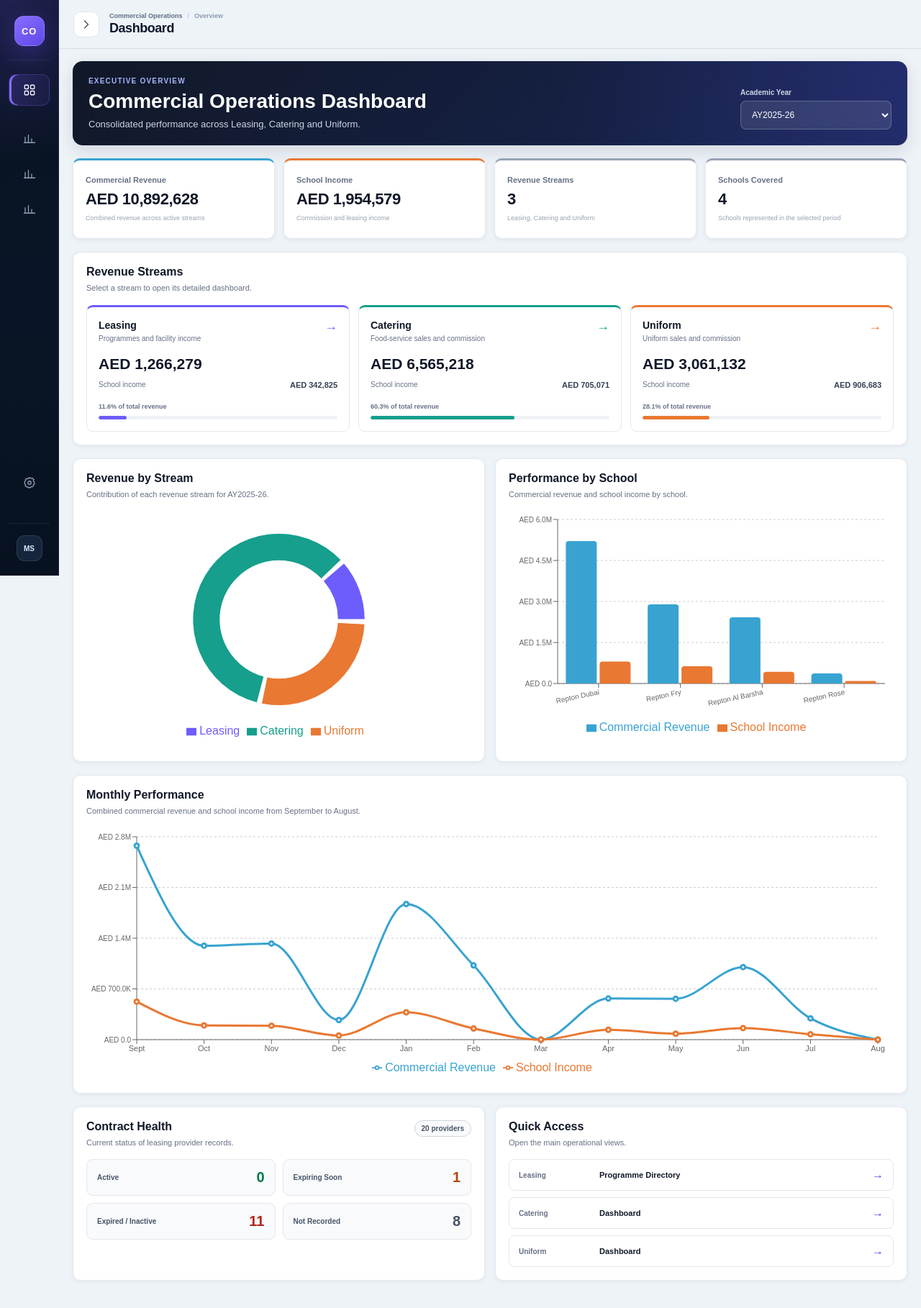
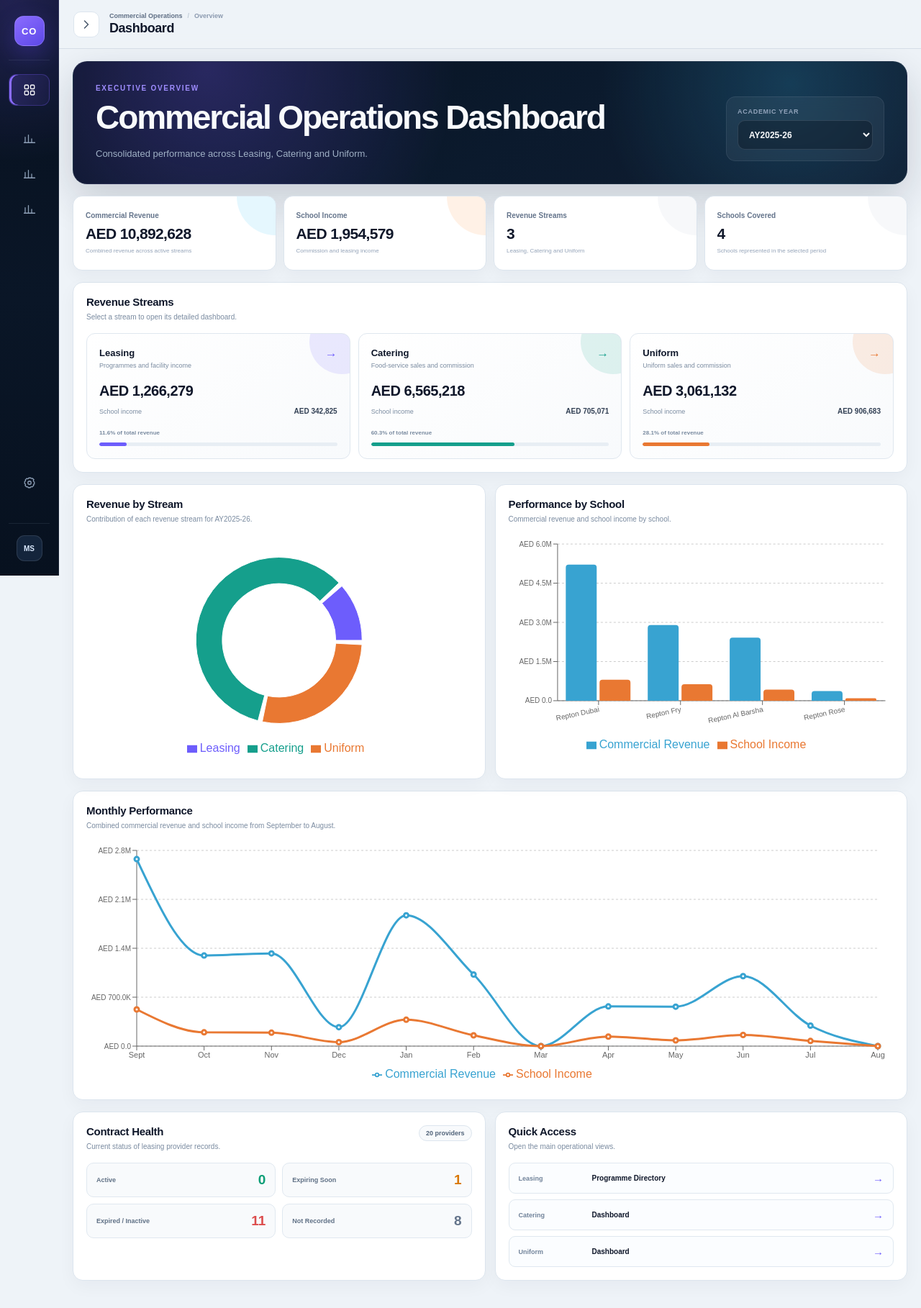
Before and after one commit to mo-seoudi/comops-2, a React (Vite) app: page /dashboard in a window 1280 px wide. Shown: the top 1818 px of the page at 72% size. Built offline with nearby package versions, Linux system fonts and the light colour scheme.

Commit message:
Update DashboardPage.css

```diff
--- a/src/pages/dashboard/DashboardPage.css
+++ b/src/pages/dashboard/DashboardPage.css
@@ -1,6 +1,6 @@
 .commercial-dashboard-page {
   width: 100%;
-  max-width: 1500px;
+  max-width: 1540px;
   margin: 0 auto;
 }
 
@@ -8,131 +8,152 @@
   display: flex;
   align-items: flex-end;
   justify-content: space-between;
-  gap: 24px;
-  margin-bottom: 18px;
-  padding: 22px;
+  gap: 28px;
+  margin-bottom: 16px;
+  padding: 31px;
   overflow: hidden;
+  border: 1px solid rgba(148,163,184,.12);
+  border-radius: 20px;
   background:
-    radial-gradient(circle at top right, rgba(109, 93, 252, 0.17), transparent 42%),
-    linear-gradient(135deg, #111827, #172554);
-  border-radius: 14px;
-  box-shadow: 0 8px 24px rgba(16, 24, 40, 0.12);
+    radial-gradient(circle at 86% 18%, rgba(55,191,243,.2), transparent 26%),
+    radial-gradient(circle at 16% 6%, rgba(124,92,255,.28), transparent 35%),
+    linear-gradient(145deg, #07111f 0%, #0b1a2d 54%, #101d31 100%);
+  box-shadow: 0 20px 55px rgba(15,23,42,.18);
 }
 
 .dashboard-eyebrow {
   display: block;
-  margin-bottom: 7px;
-  color: #a5b4fc;
+  margin-bottom: 12px;
+  color: #9f8dff;
   font-size: 10px;
-  font-weight: 800;
-  letter-spacing: 0.12em;
+  font-weight: 900;
+  letter-spacing: .17em;
   text-transform: uppercase;
 }
 
 .dashboard-hero h1 {
+  max-width: 760px;
   margin: 0;
-  color: #ffffff;
-  font-size: 28px;
-  line-height: 1.15;
+  color: #f8fafc;
+  font-size: clamp(30px, 4vw, 46px);
+  font-weight: 850;
+  line-height: 1.04;
+  letter-spacing: -.045em;
 }
 
 .dashboard-hero p {
-  margin: 8px 0 0;
-  color: #cbd5e1;
+  max-width: 680px;
+  margin: 15px 0 0;
+  color: #9fb0c5;
   font-size: 13px;
+  line-height: 1.65;
 }
 
 .dashboard-period-filter {
   display: flex;
-  min-width: 210px;
+  min-width: 220px;
   flex-direction: column;
-  gap: 6px;
+  gap: 7px;
+  padding: 15px;
+  border: 1px solid rgba(148,163,184,.14);
+  border-radius: 13px;
+  background: rgba(255,255,255,.055);
+  backdrop-filter: blur(10px);
 }
 
 .dashboard-period-filter label {
-  color: #cbd5e1;
-  font-size: 10px;
-  font-weight: 700;
+  color: #91a3ba;
+  font-size: 9px;
+  font-weight: 850;
+  letter-spacing: .08em;
+  text-transform: uppercase;
 }
 
 .dashboard-period-filter select {
   width: 100%;
-  min-height: 40px;
+  min-height: 41px;
   padding: 8px 34px 8px 11px;
-  border: 1px solid rgba(255, 255, 255, 0.22);
-  border-radius: 8px;
-  background: rgba(255, 255, 255, 0.1);
-  color: #ffffff;
+  border: 1px solid rgba(148,163,184,.22);
+  border-radius: 10px;
+  background: rgba(5,13,25,.34);
+  color: #f8fafc;
   font: inherit;
   font-size: 12px;
+  font-weight: 700;
   outline: none;
 }
 
-.dashboard-period-filter option {
-  color: #101828;
-}
+.dashboard-period-filter option { color: #0f172a; }
 
 .dashboard-kpi-grid {
   display: grid;
-  grid-template-columns: repeat(4, minmax(170px, 1fr));
-  gap: 12px;
-  margin-bottom: 18px;
+  grid-template-columns: repeat(4, minmax(160px, 1fr));
+  gap: 10px;
+  margin-bottom: 16px;
 }
 
 .dashboard-kpi-card {
+  position: relative;
   display: flex;
   min-width: 0;
-  min-height: 112px;
+  min-height: 104px;
   flex-direction: column;
   justify-content: center;
   padding: 16px 17px;
-  background: #ffffff;
-  border: 1px solid #e4e7ec;
-  border-top: 3px solid #98a2b3;
-  border-radius: 10px;
-  box-shadow: 0 2px 6px rgba(16, 24, 40, 0.06);
+  overflow: hidden;
+  border: 1px solid #dce5ee;
+  border-radius: 13px;
+  background: #fff;
+  box-shadow: 0 8px 22px rgba(15,23,42,.045);
 }
 
-.dashboard-kpi-card.primary {
-  border-top-color: #38a3d1;
+.dashboard-kpi-card::after {
+  content: "";
+  position: absolute;
+  top: 0;
+  right: 0;
+  width: 54px;
+  height: 54px;
+  border-radius: 0 0 0 54px;
+  background: rgba(148,163,184,.08);
 }
 
-.dashboard-kpi-card.income {
-  border-top-color: #e97832;
-}
+.dashboard-kpi-card.primary::after { background: rgba(55,191,243,.13); }
+.dashboard-kpi-card.income::after { background: rgba(255,157,77,.14); }
 
 .dashboard-kpi-card span {
-  color: #667085;
-  font-size: 11px;
-  font-weight: 700;
+  color: #64748b;
+  font-size: 10px;
+  font-weight: 800;
 }
 
 .dashboard-kpi-card strong {
   margin-top: 8px;
   overflow: hidden;
-  color: #101828;
-  font-size: 22px;
-  letter-spacing: -0.02em;
+  color: #0f172a;
+  font-size: 21px;
+  font-weight: 850;
+  letter-spacing: -.03em;
   text-overflow: ellipsis;
   white-space: nowrap;
 }
 
 .dashboard-kpi-card small {
-  margin-top: 7px;
-  color: #98a2b3;
-  font-size: 9px;
+  margin-top: 6px;
+  color: #94a3b8;
+  font-size: 8px;
   line-height: 1.4;
 }
 
 .dashboard-section,
 .dashboard-chart-card,
 .dashboard-info-card {
-  margin-bottom: 18px;
+  margin-bottom: 16px;
   padding: 18px;
-  background: #ffffff;
-  border: 1px solid #e4e7ec;
-  border-radius: 11px;
-  box-shadow: 0 2px 6px rgba(16, 24, 40, 0.05);
+  border: 1px solid #dce5ee;
+  border-radius: 14px;
+  background: #fff;
+  box-shadow: 0 8px 24px rgba(15,23,42,.04);
 }
 
 .dashboard-section-heading,
@@ -147,44 +168,60 @@
 .dashboard-section-heading h2,
 .dashboard-card-heading h2 {
   margin: 0;
-  color: #101828;
-  font-size: 16px;
+  color: #0f172a;
+  font-size: 15px;
+  font-weight: 850;
+  letter-spacing: -.02em;
 }
 
 .dashboard-section-heading p,
 .dashboard-card-heading p {
   margin: 5px 0 0;
-  color: #667085;
-  font-size: 11px;
+  color: #7a8ba0;
+  font-size: 10px;
   line-height: 1.5;
 }
 
 .dashboard-stream-grid {
   display: grid;
-  grid-template-columns: repeat(3, minmax(220px, 1fr));
-  gap: 12px;
+  grid-template-columns: repeat(3, minmax(210px, 1fr));
+  gap: 11px;
 }
 
 .dashboard-stream-card {
+  position: relative;
   display: block;
   min-width: 0;
-  padding: 16px;
-  background: #ffffff;
-  border: 1px solid #e4e7ec;
-  border-top: 3px solid var(--stream-colour);
-  border-radius: 9px;
+  padding: 17px;
+  overflow: hidden;
+  border: 1px solid #dfe7ef;
+  border-radius: 12px;
+  background: linear-gradient(145deg, #fff, #f8fafc);
   color: inherit;
   text-decoration: none;
-  transition: transform 160ms ease, box-shadow 160ms ease, border-color 160ms ease;
+  transition: transform 150ms ease, box-shadow 150ms ease, border-color 150ms ease;
+}
+
+.dashboard-stream-card::after {
+  content: "";
+  position: absolute;
+  top: -34px;
+  right: -34px;
+  width: 90px;
+  height: 90px;
+  border-radius: 50%;
+  background: color-mix(in srgb, var(--stream-colour) 13%, transparent);
 }
 
 .dashboard-stream-card:hover {
-  transform: translateY(-2px);
-  border-color: color-mix(in srgb, var(--stream-colour) 45%, #e4e7ec);
-  box-shadow: 0 8px 20px rgba(16, 24, 40, 0.09);
+  transform: translateY(-3px);
+  border-color: color-mix(in srgb, var(--stream-colour) 42%, #dfe7ef);
+  box-shadow: 0 14px 30px rgba(15,23,42,.09);
 }
 
 .dashboard-stream-heading {
+  position: relative;
+  z-index: 1;
   display: flex;
   align-items: flex-start;
   justify-content: space-between;
@@ -192,108 +229,105 @@
 }
 
 .dashboard-stream-heading span:first-child {
-  color: #101828;
-  font-size: 14px;
-  font-weight: 800;
+  color: #0f172a;
+  font-size: 13px;
+  font-weight: 850;
 }
 
 .dashboard-stream-heading p {
   margin: 4px 0 0;
-  color: #667085;
-  font-size: 10px;
+  color: #7a8ba0;
+  font-size: 9px;
 }
 
 .dashboard-stream-arrow {
   color: var(--stream-colour);
-  font-size: 18px;
-  font-weight: 700;
+  font-size: 17px;
+  font-weight: 800;
 }
 
 .dashboard-stream-card > strong {
+  position: relative;
+  z-index: 1;
   display: block;
-  margin-top: 18px;
-  color: #101828;
-  font-size: 21px;
+  margin-top: 19px;
+  color: #0f172a;
+  font-size: 20px;
+  font-weight: 850;
+  letter-spacing: -.025em;
 }
 
 .dashboard-stream-meta {
+  position: relative;
+  z-index: 1;
   display: flex;
   align-items: center;
   justify-content: space-between;
   gap: 10px;
   margin-top: 11px;
-  color: #667085;
+  color: #7a8ba0;
+  font-size: 9px;
+}
+
+.dashboard-stream-meta b {
+  color: #334155;
   font-size: 10px;
 }
 
-.dashboard-stream-meta b {
-  color: #344054;
-  font-size: 11px;
-}
-
 .dashboard-stream-contribution {
+  position: relative;
+  z-index: 1;
   margin-top: 13px;
 }
 
 .dashboard-stream-contribution > span {
-  color: #667085;
-  font-size: 9px;
-  font-weight: 600;
+  color: #7a8ba0;
+  font-size: 8px;
+  font-weight: 700;
 }
 
 .dashboard-stream-contribution > div {
   height: 5px;
-  margin-top: 6px;
+  margin-top: 7px;
   overflow: hidden;
-  background: #eef1f5;
   border-radius: 999px;
+  background: #e8eef4;
 }
 
 .dashboard-stream-contribution i {
   display: block;
   height: 100%;
+  border-radius: inherit;
   background: var(--stream-colour);
-  border-radius: 999px;
 }
 
 .dashboard-chart-grid,
 .dashboard-bottom-grid {
   display: grid;
   grid-template-columns: repeat(2, minmax(0, 1fr));
-  gap: 14px;
+  gap: 13px;
 }
 
-.dashboard-chart-container {
-  height: 330px;
-}
-
-.dashboard-pie-container {
-  height: 320px;
-}
-
-.dashboard-line-container {
-  height: 350px;
-}
-
-.dashboard-monthly-card {
-  overflow: hidden;
-}
+.dashboard-chart-container { height: 320px; }
+.dashboard-pie-container { height: 310px; }
+.dashboard-line-container { height: 340px; }
+.dashboard-monthly-card { overflow: hidden; }
 
 .dashboard-count-pill {
   padding: 5px 9px;
-  border: 1px solid #d0d5dd;
+  border: 1px solid #dce5ee;
   border-radius: 999px;
   background: #f8fafc;
-  color: #475467;
-  font-size: 10px;
-  font-weight: 700;
+  color: #52647a;
+  font-size: 9px;
+  font-weight: 800;
   white-space: nowrap;
 }
 
 .contract-health-grid {
   display: grid;
   grid-template-columns: repeat(2, minmax(120px, 1fr));
-  gap: 10px;
+  gap: 9px;
 }
 
 .contract-health-item {
@@ -301,123 +335,93 @@
   align-items: center;
   justify-content: space-between;
   gap: 12px;
-  padding: 13px 14px;
-  border: 1px solid #e4e7ec;
-  border-radius: 9px;
+  padding: 12px 13px;
+  border: 1px solid #e0e8f0;
+  border-radius: 10px;
   background: #f8fafc;
 }
 
 .contract-health-item span {
-  color: #475467;
-  font-size: 10px;
-  font-weight: 700;
+  color: #5f7085;
+  font-size: 9px;
+  font-weight: 800;
 }
 
-.contract-health-item strong {
-  font-size: 20px;
-}
-
-.contract-health-item.active strong {
-  color: #027a48;
-}
-
-.contract-health-item.expiring strong {
-  color: #b54708;
-}
-
-.contract-health-item.expired strong {
-  color: #b42318;
-}
-
-.contract-health-item.unknown strong {
-  color: #475467;
-}
+.contract-health-item strong { font-size: 19px; }
+.contract-health-item.active strong { color: #0f9f78; }
+.contract-health-item.expiring strong { color: #d97706; }
+.contract-health-item.expired strong { color: #dc4c4c; }
+.contract-health-item.unknown strong { color: #64748b; }
 
 .dashboard-quick-links {
   display: grid;
-  gap: 9px;
+  gap: 8px;
 }
 
 .dashboard-quick-links a {
   display: grid;
-  grid-template-columns: 100px minmax(0, 1fr) auto;
+  grid-template-columns: 90px minmax(0,1fr) auto;
   align-items: center;
   gap: 12px;
   padding: 12px 13px;
-  border: 1px solid #e4e7ec;
-  border-radius: 8px;
+  border: 1px solid #e0e8f0;
+  border-radius: 9px;
+  background: #fbfdff;
   color: inherit;
   text-decoration: none;
-  transition: background 150ms ease, border-color 150ms ease;
+  transition: transform 150ms ease, border-color 150ms ease, background 150ms ease;
 }
 
 .dashboard-quick-links a:hover {
-  background: #f8faff;
+  transform: translateX(3px);
   border-color: #c7d2fe;
+  background: #f7f7ff;
 }
 
 .dashboard-quick-links span {
-  color: #667085;
-  font-size: 10px;
-  font-weight: 700;
+  color: #71839a;
+  font-size: 9px;
+  font-weight: 800;
 }
 
 .dashboard-quick-links b {
-  color: #101828;
-  font-size: 11px;
+  color: #0f172a;
+  font-size: 10px;
 }
 
 .dashboard-quick-links i {
-  color: #4f46e5;
-  font-size: 16px;
+  color: #6d5dfc;
+  font-size: 15px;
   font-style: normal;
 }
 
 @media (max-width: 1150px) {
-  .dashboard-kpi-grid {
-    grid-template-columns: repeat(2, minmax(170px, 1fr));
-  }
-
-  .dashboard-stream-grid {
-    grid-template-columns: 1fr;
-  }
+  .dashboard-kpi-grid { grid-template-columns: repeat(2, minmax(170px, 1fr)); }
+  .dashboard-stream-grid { grid-template-columns: 1fr; }
 }
 
 @media (max-width: 900px) {
   .dashboard-chart-grid,
-  .dashboard-bottom-grid {
-    grid-template-columns: 1fr;
-  }
+  .dashboard-bottom-grid { grid-template-columns: 1fr; }
 }
 
 @media (max-width: 700px) {
   .dashboard-hero {
     align-items: stretch;
     flex-direction: column;
+    padding: 22px;
   }
 
-  .dashboard-hero h1 {
-    font-size: 23px;
-  }
-
-  .dashboard-period-filter {
-    min-width: 0;
-  }
-
-  .dashboard-kpi-grid {
-    grid-template-columns: 1fr;
-  }
+  .dashboard-hero h1 { font-size: 31px; }
+  .dashboard-period-filter { min-width: 0; }
+  .dashboard-kpi-grid { grid-template-columns: 1fr; }
 
   .dashboard-chart-container,
-  .dashboard-line-container {
-    height: 300px;
-  }
+  .dashboard-line-container { height: 290px; }
 
-  .contract-health-grid {
-    grid-template-columns: 1fr;
-  }
+  .contract-health-grid { grid-template-columns: 1fr; }
 
   .dashboard-quick-links a {
-    grid-template-columns: 80px minmax(0, 1fr) auto;
+    grid-template-columns: 76px minmax(0,1fr) auto;
   }
 }
```
